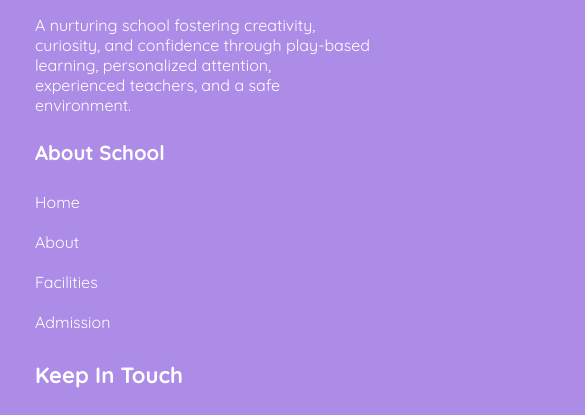
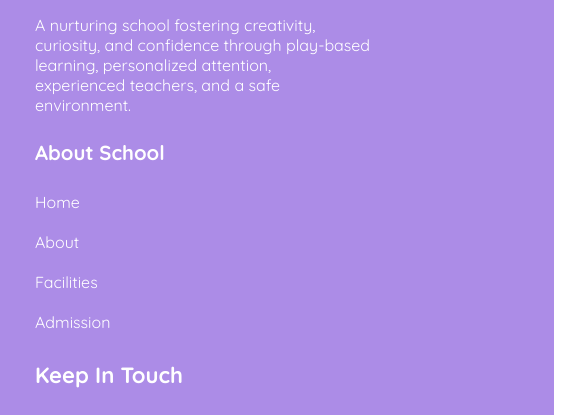
Before and after one commit to istiakiraz/School-Am-B11-2, a plain HTML site: page index.html in a window 390 px wide. Shown: the part 2828-3243 px from the top of the page, 585 px wide, since content can reach past the window. Drawn offline with Linux system fonts and the light colour scheme.

Commit message:
added a some chnage

```diff
--- a/styles/style.css
+++ b/styles/style.css
@@ -666,6 +666,7 @@
          /* footer section */
 
          footer{
+            max-width: 554px;
             height: 720px;
 
          }
```
